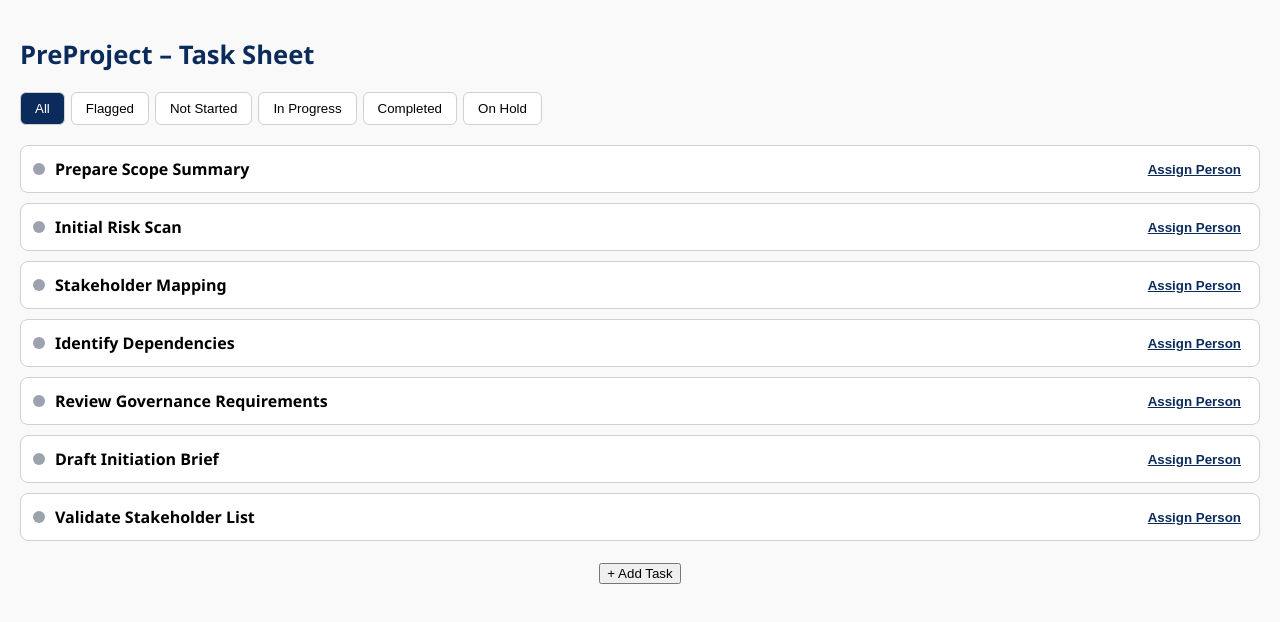
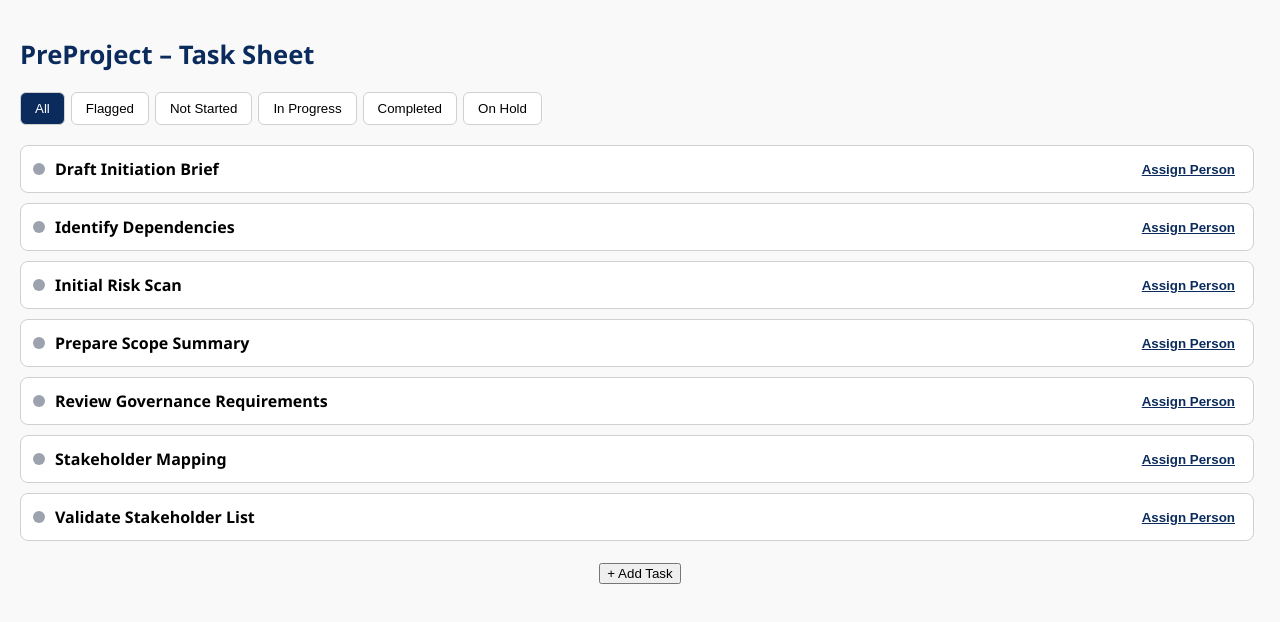
Before and after one commit to johnjkelly1945-ops/project-tracker-vite-pwa-v15, a React (Vite) app in the folder clean-tasksheet/: page / in a window 1280 px wide. Shown: the top 622 px of the page. Built offline with nearby package versions, Linux system fonts and the light colour scheme.

Commit message:
Phase 4.6B.16 – Summary/Task Integration (Step 7 Summary Fix Verified)

```diff
--- a/clean-tasksheet/src/App.jsx
+++ b/clean-tasksheet/src/App.jsx
@@ -1,6 +1,6 @@
 /* ======================================================================
-   METRA – App.jsx
-   Updated to use RepositoryModule (new filename to break Safari cache)
+   METRA – App.jsx (FULL REPLACEMENT)
+   Step 7G Fix – Proper Repository → PreProject Task Injection
    ====================================================================== */
 
 import React, { useState } from "react";
@@ -12,12 +12,23 @@ export default function App() {
   const [screen, setScreen] = useState("preproject");
 
   /* ================================================================
-     Handle tasks returned from Repository (Summaries + Tasks)
+     Hold tasks passed back from Repository
      ================================================================ */
-  const handleDownload = (newTasks) => {
-    // Store downloaded tasks so PreProject can retrieve them
-    localStorage.setItem("repo_downloaded_tasks", JSON.stringify(newTasks));
-    setScreen("preproject");
+  const [repoTasks, setRepoTasks] = useState([]);
+
+  /* ================================================================
+     Receive tasks from Repository and return to PreProject
+     ================================================================ */
+  const handleDownload = (items) => {
+    setRepoTasks(items);     // store tasks for PreProject
+    setScreen("preproject"); // return to workspace
+  };
+
+  /* ================================================================
+     Clear after PreProject has merged them
+     ================================================================ */
+  const clearInjectedTasks = () => {
+    setRepoTasks([]);
   };
 
   /* ================================================================
@@ -28,6 +39,8 @@ export default function App() {
       {screen === "preproject" && (
         <PreProject
           setScreen={setScreen}
+          injectedTasks={repoTasks}
+          clearInjectedTasks={clearInjectedTasks}
         />
       )}
 
--- a/clean-tasksheet/src/Styles/PreProject.css
+++ b/clean-tasksheet/src/Styles/PreProject.css
@@ -1,6 +1,6 @@
 /* ======================================================================
    METRA – PreProject.css
-   Phase 4.6B.13 – Complete Stable File (with Flag System)
+   Phase 4.6B.13 – Complete Stable File (with Summary Fix)
    ====================================================================== */
 
 :root {
@@ -137,9 +137,47 @@ h1 {
   text-decoration: underline;
 }
 
-/* ============================
+/* ============================================================
+   SUMMARY TASKS (parent rows)
+   ============================================================ */
+
+.summary-row {
+  display: flex;
+  align-items: center;
+  gap: 10px;              /* spacing between arrow, dot, and title */
+  padding: 12px;
+  background: white;
+  border: 1px solid var(--light-border);
+  border-radius: 8px;
+  cursor: pointer;
+  justify-content: flex-start;   /* FIXED: all left aligned */
+}
+
+.summary-arrow {
+  font-size: 16px;
+  width: 16px;
+  color: var(--header-blue);
+  text-align: center;
+}
+
+/* Smaller, elegant METRA blue dot */
+.summary-dot {
+  width: 8px;
+  height: 8px;
+  border-radius: 50%;
+  background: #0a60d0;
+  display: inline-block;
+  margin-top: 1px;        /* neat vertical alignment */
+}
+
+/* Child task indentation */
+.child-task-wrapper {
+  margin-left: 28px;
+}
+
+/* ============================================================
    Working Window
-   ============================ */
+   ============================================================ */
 
 .ww-backdrop {
   position: fixed;
@@ -238,3 +276,11 @@ h1 {
   cursor: pointer;
   border: 1px solid var(--light-border);
 }
+/* ============================================================
+   RESTORE SCROLLING FOR TASK LIST
+   ============================================================ */
+.task-list {
+  max-height: 65vh;      /* fits above working window */
+  overflow-y: auto;      /* enables scroll */
+  padding-right: 6px;    /* avoids Safari clipping on the right */
+}
--- a/clean-tasksheet/src/components/PreProject.jsx
+++ b/clean-tasksheet/src/components/PreProject.jsx
@@ -1,7 +1,6 @@
 /* ======================================================================
-   METRA – PreProject.jsx
-   Step 7C – Add Task Button + Repository Integration
-   (7 Dummy Tasks + Popup + Passive Assigned Name maintained)
+   METRA – PreProject.jsx (FINAL – Summary Sorting + Robust Dedupe)
+   Works with new RepositoryModule
    ====================================================================== */
 
 import React, { useState, useEffect } from "react";
@@ -11,17 +10,76 @@ import TaskWorkingWindow from "./TaskWorkingWindow";
 import "../Styles/PreProject.css";
 
 /* ======================================================================
-   RESTORED 7 DUMMY TASKS
+   Toast Confirm Component
+   ====================================================================== */
+function ToastConfirm({ message, onConfirm, onCancel }) {
+  return (
+    <div
+      style={{
+        position: "fixed",
+        bottom: "20px",
+        right: "20px",
+        background: "white",
+        padding: "14px 18px",
+        borderRadius: "8px",
+        boxShadow: "0 6px 16px rgba(0,0,0,0.25)",
+        zIndex: 9999,
+        width: "260px",
+        border: "1px solid #d0d0d0"
+      }}
+    >
+      <div style={{ marginBottom: "12px", fontWeight: 600 }}>{message}</div>
+
+      <div style={{ display: "flex", justifyContent: "flex-end", gap: "10px" }}>
+        <button
+          onClick={onCancel}
+          style={{
+            padding: "6px 12px",
+            borderRadius: "6px",
+            background: "#eee",
+            border: "1px solid #ccc",
+            cursor: "pointer"
+          }}
+        >
+          Cancel
+        </button>
+        <button
+          onClick={onConfirm}
+          style={{
+            padding: "6px 12px",
+            borderRadius: "6px",
+            background: "#dc2626",
+            color: "white",
+            border: "none",
+            cursor: "pointer"
+          }}
+        >
+          Delete
+        </button>
+      </div>
+    </div>
+  );
+}
+
+/* ======================================================================
+   Default Tasks (stay as normal tasks)
    ====================================================================== */
 const defaultTasks = [
-  { id: 1, title: "Prepare Scope Summary", status: "Not Started" },
-  { id: 2, title: "Initial Risk Scan", status: "Not Started" },
-  { id: 3, title: "Stakeholder Mapping", status: "Not Started" },
-  { id: 4, title: "Identify Dependencies", status: "Not Started" },
-  { id: 5, title: "Review Governance Requirements", status: "Not Started" },
-  { id: 6, title: "Draft Initiation Brief", status: "Not Started" },
-  { id: 7, title: "Validate Stakeholder List", status: "Not Started" }
+  { id: 1, title: "Prepare Scope Summary", status: "Not Started", type: "task" },
+  { id: 2, title: "Initial Risk Scan", status: "Not Started", type: "task" },
+  { id: 3, title: "Stakeholder Mapping", status: "Not Started", type: "task" },
+  { id: 4, title: "Identify Dependencies", status: "Not Started", type: "task" },
+  { id: 5, title: "Review Governance Requirements", status: "Not Started", type: "task" },
+  { id: 6, title: "Draft Initiation Brief", status: "Not Started", type: "task" },
+  { id: 7, title: "Validate Stakeholder List", status: "Not Started", type: "task" }
 ];
+
+/* ======================================================================
+   Title normalisation for dedupe
+   ====================================================================== */
+function normalise(str) {
+  return str.toLowerCase().trim().replace(/\s+/g, " ");
+}
 
 export default function PreProject({
   setScreen,
@@ -29,8 +87,9 @@ export default function PreProject({
   clearInjectedTasks = () => {}
 }) {
 
-
-  /* ===== Task Persistence ===== */
+  /* ======================================================================
+     Load tasks or defaults
+     ====================================================================== */
   const [tasks, setTasks] = useState(() => {
     const saved = localStorage.getItem("tasks_v3");
     return saved ? JSON.parse(saved) : defaultTasks;
@@ -49,35 +108,46 @@ export default function PreProject({
     localStorage.setItem("task_filter_v3", filter);
   }, [filter]);
 
-  /* ================================================================
-     MERGE TASKS RETURNED FROM REPOSITORY (Step 7C)
-     ================================================================ */
+  /* ======================================================================
+     MERGE INJECTED TASKS WITH DEDUPE (title + type)
+     ====================================================================== */
   useEffect(() => {
     if (injectedTasks && injectedTasks.length > 0) {
-      setTasks(prev => [...prev, ...injectedTasks]);
+      setTasks(prev => {
+        const existing = new Set(prev.map(t => normalise(t.title) + "::" + t.type));
+        const clean = injectedTasks.filter(
+          t => !existing.has(normalise(t.title) + "::" + t.type)
+        );
+        return [...prev, ...clean];
+      });
       clearInjectedTasks();
     }
   }, [injectedTasks, clearInjectedTasks]);
 
-  /* ===== Active task & popups ===== */
+  /* ======================================================================
+     Popup State
+     ====================================================================== */
   const [activeTaskId, setActiveTaskId] = useState(null);
   const [showAssignOverlay, setShowAssignOverlay] = useState(false);
   const [showPersonnelDetail, setShowPersonnelDetail] = useState(false);
   const [showWorkingWindow, setShowWorkingWindow] = useState(false);
 
-  const activeTask = tasks.find((t) => t.id === activeTaskId);
+  const activeTask = tasks.find(t => t.id === activeTaskId);
 
   /* ======================================================================
-     FILTERING
+     SUMMARY DELETE (Toast)
      ====================================================================== */
-  const filteredTasks = tasks.filter((t) => {
-    if (filter === "All") return true;
-    if (filter === "Flagged") return t.flag === "orange" || t.flag === "red";
-    return t.status === filter;
-  });
+  const [summaryToDelete, setSummaryToDelete] = useState(null);
+
+  const deleteSummaryNow = () => {
+    setTasks(prev =>
+      prev.filter(t => String(t.id) !== String(summaryToDelete))
+    );
+    setSummaryToDelete(null);
+  };
 
   /* ======================================================================
-     OPEN POPUPS
+     Actions
      ====================================================================== */
   const openTaskWindow = (taskId) => {
     setActiveTaskId(taskId);
@@ -89,13 +159,8 @@ export default function PreProject({
     setShowAssignOverlay(true);
   };
 
-  const openPersonnelDetail = () => {
-    setShowPersonnelDetail(true);
-  };
+  const openPersonnelDetail = () => setShowPersonnelDetail(true);
 
-  /* ======================================================================
-     ASSIGN PERSON
-     ====================================================================== */
   const applyPersonToTask = (personName) => {
     setTasks(prev =>
       prev.map(t =>
@@ -107,9 +172,6 @@ export default function PreProject({
     setShowAssignOverlay(false);
   };
 
-  /* ======================================================================
-     NOTES
-     ====================================================================== */
   const saveNotes = (taskId, entry) => {
     setTasks(prev =>
       prev.map(t =>
@@ -120,25 +182,15 @@ export default function PreProject({
     );
   };
 
-  /* ======================================================================
-     ARCHIVE TASK
-     ====================================================================== */
   const archiveTask = (taskId) => {
-    setTasks(prev => prev.filter((t) => t.id !== taskId));
+    setTasks(prev => prev.filter(t => t.id !== taskId));
   };
 
-  /* ======================================================================
-     FLAGS / ESCALATIONS
-     ====================================================================== */
   const applyInternalFlag = (taskId) =>
-    setTasks(prev =>
-      prev.map(t => t.id === taskId ? { ...t, flag: "orange" } : t)
-    );
+    setTasks(prev => prev.map(t => t.id === taskId ? { ...t, flag: "orange" } : t));
 
   const applyExternalFlag = (taskId) =>
-    setTasks(prev =>
-      prev.map(t => t.id === taskId ? { ...t, flag: "red" } : t)
-    );
+    setTasks(prev => prev.map(t => t.id === taskId ? { ...t, flag: "red" } : t));
 
   const invokeCC = (taskId) => {
     saveNotes(taskId, "[CC – Internal]");
@@ -155,17 +207,46 @@ export default function PreProject({
     applyExternalFlag(taskId);
   };
 
+  const toggleSummary = (taskId) => {
+    setTasks(prev =>
+      prev.map(t =>
+        t.id === taskId ? { ...t, expanded: !t.expanded } : t
+      )
+    );
+  };
+
   /* ======================================================================
-     UI RENDER
+     SORTING BEFORE RENDER:
+     1. All summaries at top
+     2. All tasks below
+     ====================================================================== */
+  const sortedTasks = [...tasks].sort((a, b) => {
+    if (a.type === "summary" && b.type !== "summary") return -1;
+    if (a.type !== "summary" && b.type === "summary") return 1;
+    return a.title.localeCompare(b.title);
+  });
+
+  /* ======================================================================
+     FILTERING AFTER SORT (preserves summary visibility)
+     ====================================================================== */
+  const visibleTasks = sortedTasks.filter((t) => {
+    if (t.type === "summary") return true;
+    if (filter === "All") return true;
+    if (filter === "Flagged") return t.flag === "orange" || t.flag === "red";
+    return t.status === filter;
+  });
+
+  /* ======================================================================
+     RENDER
      ====================================================================== */
   return (
     <div className="preproject-wrapper">
       <h1>PreProject – Task Sheet</h1>
 
-      {/* FILTERS */}
+      {/* FILTER BAR */}
       <div className="filter-bar">
         {["All", "Flagged", "Not Started", "In Progress", "Completed", "On Hold"]
-          .map((f) => (
+          .map(f => (
             <button
               key={f}
               className={filter === f ? "filter-active" : "filter-btn"}
@@ -178,68 +259,116 @@ export default function PreProject({
 
       {/* TASK LIST */}
       <div className="task-list">
-        {filteredTasks.map((task) => (
-          <div key={task.id} className="task-item">
+        {visibleTasks.map((t) => {
 
-            {/* Whole left area opens popup */}
-            <div
-              className="task-left"
-              onClick={() => openTaskWindow(task.id)}
+          /* ================================================================
+             SUMMARY ROW
+             ================================================================ */
+          if (t.type === "summary") {
+            return (
+              <div key={t.id}>
+                <div className="summary-row">
+                  <span
+                    className="summary-arrow"
+                    onClick={() => toggleSummary(t.id)}
                   >
-              <span className={`status-dot ${task.status.replace(/ /g, "-")}`} />
+                    {t.expanded ? "▼" : "▶"}
+                  </span>
 
-              {/* Flags */}
-              {task.flag === "orange" && (
+                  <span className="summary-dot"></span>
+
+                  <span
+                    className="task-title"
+                    onClick={() => toggleSummary(t.id)}
+                  >
+                    {t.title}
+                  </span>
+
+                  {/* DELETE SUMMARY */}
+                  <span
+                    style={{
+                      marginLeft: "auto",
+                      cursor: "pointer",
+                      color: "#444",
+                      fontSize: "18px",
+                      padding: "2px 6px"
+                    }}
+                    onClick={() => setSummaryToDelete(t.id)}
+                  >
+                    ✕
+                  </span>
+                </div>
+
+                {t.expanded && (
+                  <div className="child-task-wrapper">
+                    {/* future child tasks */}
+                  </div>
+                )}
+              </div>
+            );
+          }
+
+          /* ================================================================
+             NORMAL TASK ROW
+             ================================================================ */
+          return (
+            <div key={t.id} className="task-item">
+              <div className="task-left" onClick={() => openTaskWindow(t.id)}>
+
+                <span className={`status-dot ${t.status.replace(/ /g, "-")}`}></span>
+
+                {t.flag === "orange" && (
                   <span className="flag-icon flag-orange">⚑</span>
                 )}
-              {task.flag === "red" && (
+                {t.flag === "red" && (
                   <span className="flag-icon flag-red">⚑</span>
                 )}
 
-              {/* Title + assigned name (PASSIVE, NOT CLICKABLE) */}
                 <span className="task-title">
-                {task.title}
-
-                {task.assigned && (
+                  {t.title}
+                  {t.assigned && (
                     <span
-                    onClick={(e) => e.stopPropagation()}
                       style={{
                         fontStyle: "italic",
                         color: "#555",
-                      cursor: "default",
-                      pointerEvents: "auto",
                         marginLeft: "4px"
                       }}
+                      onClick={(e) => e.stopPropagation()}
                     >
-                    — {task.assigned}
+                      — {t.assigned}
                     </span>
                   )}
                 </span>
               </div>
 
-            {/* Assign Person */}
               <button
                 className="assign-btn"
-              onClick={() => startAssignPerson(task.id)}
+                onClick={() => startAssignPerson(t.id)}
               >
                 Assign Person
               </button>
-
             </div>
-        ))}
+          );
+        })}
       </div>
 
-      {/* + ADD TASK BUTTON (Step 7C) */}
+      {/* ADD TASK */}
       <div style={{ textAlign: "center", marginTop: "20px" }}>
-        <button
-          className="add-task-btn"
-          onClick={() => setScreen("repository")}
-        >
+        <button className="add-task-btn" onClick={() => setScreen("repository")}>
           + Add Task
         </button>
       </div>
 
-      {/* ASSIGN OVERLAY */}
+      {/* TOAST DELETE */}
+      {summaryToDelete && (
+        <ToastConfirm
+          message="Delete this summary?"
+          onConfirm={deleteSummaryNow}
+          onCancel={() => setSummaryToDelete(null)}
+        />
+      )}
+
+      {/* POPUPS */}
       {showAssignOverlay && (
         <PersonnelOverlay
           onSelect={applyPersonToTask}
@@ -247,7 +376,6 @@ export default function PreProject({
         />
       )}
 
-      {/* PERSONNEL DETAIL */}
       {showPersonnelDetail && activeTask && (
         <PersonnelDetail
           personName={activeTask.assigned}
@@ -256,7 +384,6 @@ export default function PreProject({
         />
       )}
 
-      {/* TASK POPUP */}
       {showWorkingWindow && activeTask && (
         <TaskWorkingWindow
           task={activeTask}
@@ -269,7 +396,6 @@ export default function PreProject({
           onOpenPersonnelDetail={openPersonnelDetail}
         />
       )}
-
     </div>
   );
 }
```
Also changed, not shown: clean-tasksheet/src/components/RepositoryModule.jsx (+19 -11 lines). Lines whose indentation alone changed are shown as unchanged.
